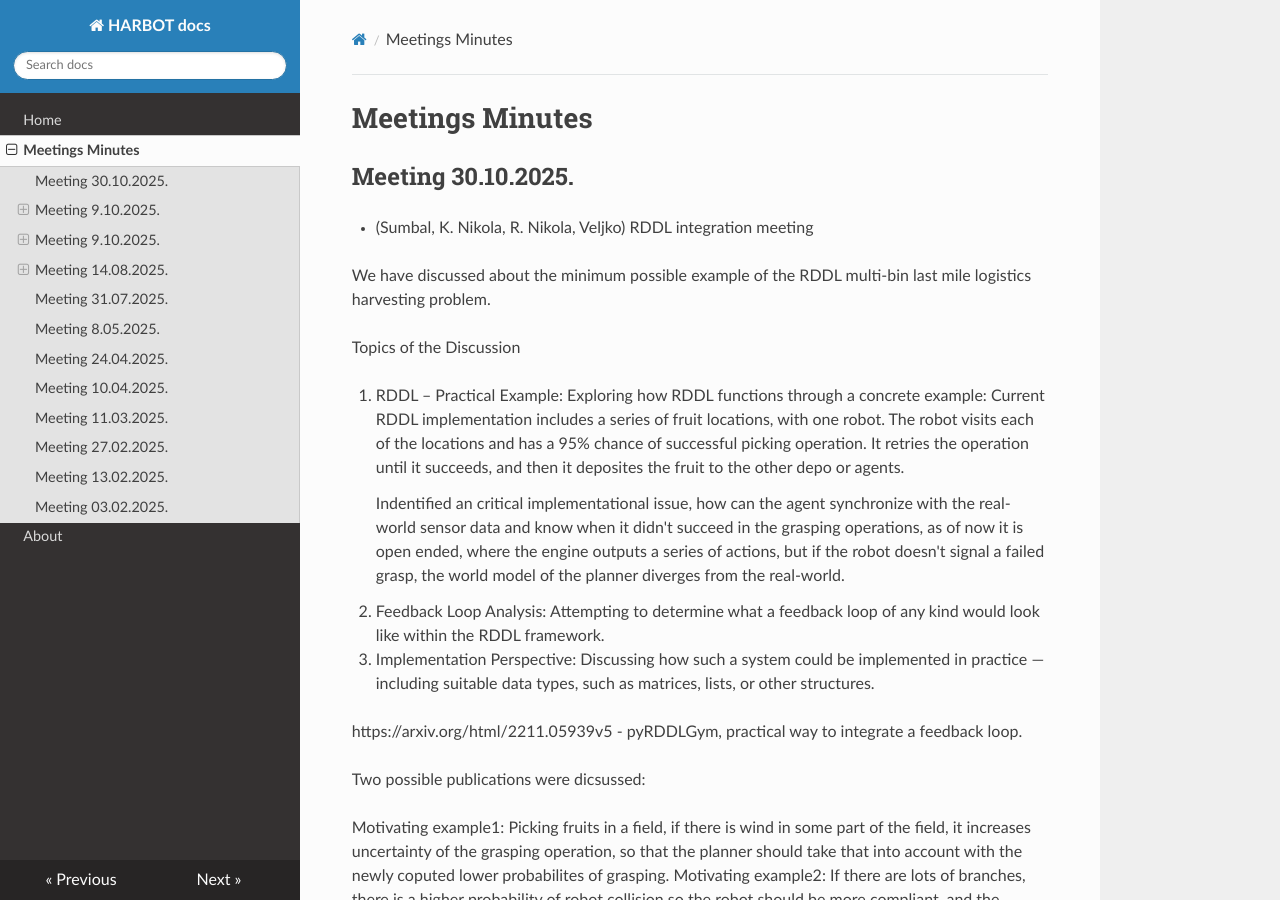
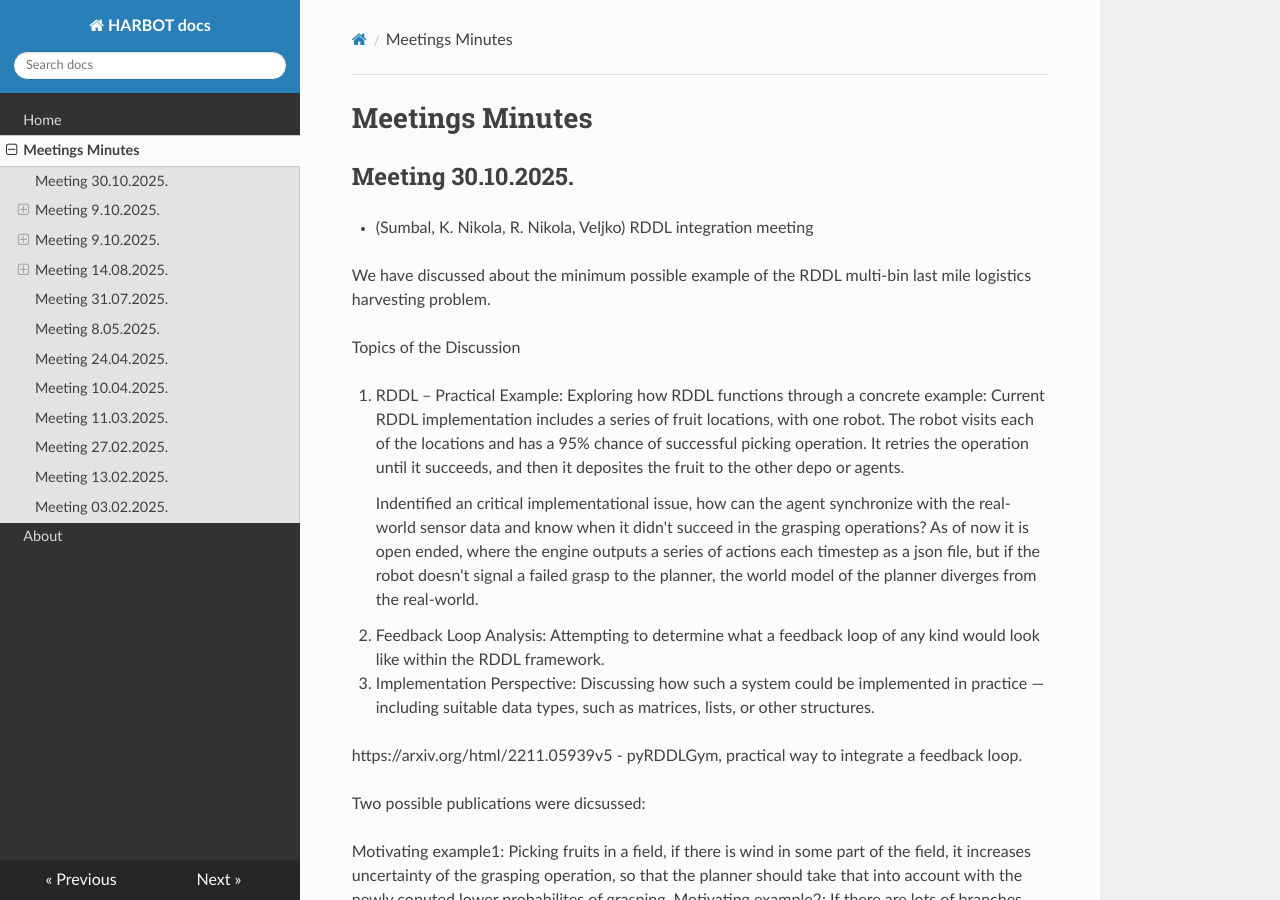
Before and after one commit to etfrobotics/HARBOT, an MkDocs documentation site: the page built from docs/logs.md, in a window 1280 px wide and 900 px high. Built offline with MkDocs 1.6.1, drawn with Linux system fonts in a browser that asks for light colours; nearby versions of some CDN libraries.

Commit message:
Update logs.md

```diff
--- a/docs/logs.md
+++ b/docs/logs.md
@@ -12,9 +12,9 @@ Topics of the Discussion
    	Current RDDL implementation includes a series of fruit locations, with one robot. The robot visits each of the locations and has a 95% chance
    	of successful picking operation. It retries the operation until it succeeds, and then it deposites the fruit to the other depo or agents.
 
-   	Indentified an critical implementational issue, how can the agent synchronize with the real-world sensor data and know when it didn't succeed in the grasping operations,
-   	as of now it is open ended, where the engine outputs a series of actions, but if the robot doesn't signal a failed grasp, the world model of the planner diverges
-   	from the real-world.
+   	Indentified an critical implementational issue, how can the agent synchronize with the real-world sensor data and know when it didn't succeed in the grasping operations?
+   	As of now it is open ended, where the engine outputs a series of actions each timestep as a json file, but if the robot doesn't signal a failed grasp to the planner,
+   	the world model of the planner diverges from the real-world.
 
 3. Feedback Loop Analysis: Attempting to determine what a feedback loop of any kind would look like within the RDDL framework.
 
```
